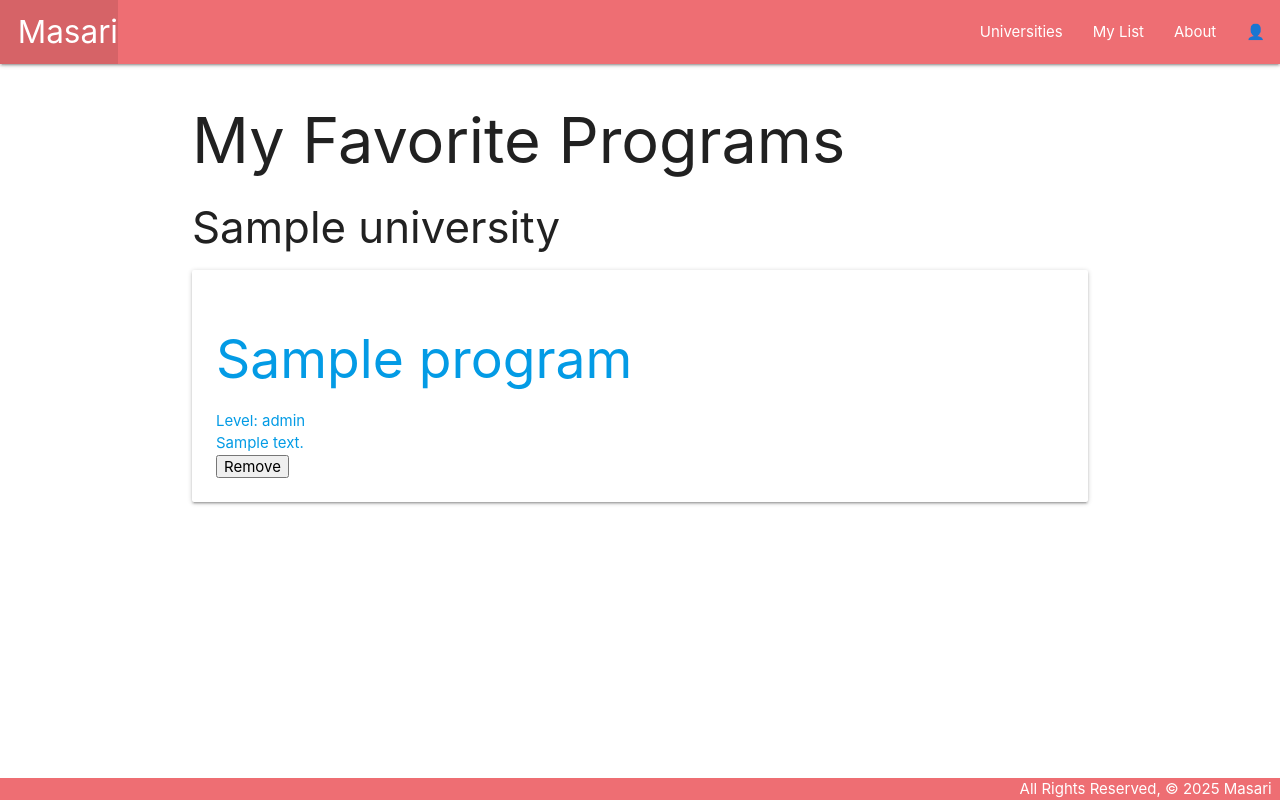
After one commit to NOORSALMAN25/MASARI, a Django app: page /favorites/ in a window 1280 px wide. The commit adds this page. Run offline with Django 5.2, Linux system fonts and the light colour scheme; a user stored in the database is signed in; tables that the repository leaves empty hold one stand-in row (values such as "Sample post").

Commit message:
favorite class, favorite program veiws, urls for favorite program, myList.html to show favorite programs

```diff
--- a/main_app/admin.py
+++ b/main_app/admin.py
@@ -1,7 +1,8 @@
 from django.contrib import admin
-from .models import University, Program
+from .models import University, Program, Favorite
 
 # Register your models here.
 
 admin.site.register(University)
 admin.site.register(Program)
+admin.site.register(Favorite)
--- a/main_app/models.py
+++ b/main_app/models.py
@@ -1,4 +1,6 @@
 from django.db import models
+from django.contrib.auth.models import User
+
 
 # Create your models here.
 
@@ -14,6 +16,7 @@ class University(models.Model):
     def __str__(self):
         return self.name
 
+
 class Program(models.Model):
     name = models.CharField(max_length=100)
     level = models.CharField(max_length=100)
@@ -23,7 +26,15 @@ class Program(models.Model):
     requirements = models.TextField()
     resources_link = models.TextField(max_length=300)
 
+    # 1-M uni-pro
     university = models.ForeignKey(University, on_delete=models.CASCADE)
+
+    # M-M
+    users_favorited = models.ManyToManyField(User, blank=True)
 
     def __str__(self):
         return self.name
+
+class Favorite(models.Model):
+    user = models.ForeignKey(User, on_delete=models.CASCADE)
+    program = models.ForeignKey(Program, on_delete=models.CASCADE)
--- a/main_app/templates/base.html
+++ b/main_app/templates/base.html
@@ -31,7 +31,7 @@
           <ul class="right">
             {% if user.is_authenticated%}
             <li><a href="{% url 'index' %}">Universities</a></li>
-            <li><a href="#">My List</a></li>
+            <li><a href="{% url 'favorites_list' %}">My List</a></li>
             <li><a href="{% url 'about' %}">About</a></li>
 
             <!-- profile icon -->
@@ -49,8 +49,9 @@
                 </li>
               </ul>
 
+              {% else %}
+            </li>
 
-            {% else %}
             <li><a href="{% url 'about' %}">About</a></li>
             {% endif %}
           </ul>
--- /dev/null
+++ b/main_app/templates/myList.html
@@ -0,0 +1,31 @@
+{% extends 'base.html' %}
+{% block content %}
+<div class="favorites-page">
+  <h1>My Favorite Programs</h1>
+  {% if favorite_programs %}
+    {% regroup favorite_programs by university as universities %}
+    {% for university in universities %}
+      <div>
+        <div><h3>{{ university.grouper.name }}</h3></div>
+        {% for program in university.list %}
+          <div class="card">
+            <a href="{% url 'program_detail' university_id=program.university.id program_id=program.id %}">
+              <div class="card-content">
+                <h2>{{ program.name }}</h2>
+                <p>Level: {{ program.level }}</p>
+                <p>{{ program.description }}</p>
+                <form action="{% url 'toggle_favorite_program' university_id=program.university.id program_id=program.id %}" method="POST">
+                  {% csrf_token %}
+                  <button type="submit">Remove</button>
+                </form>
+              </div>
+            </a>
+          </div>
+        {% endfor %}
+      </div>
+    {% endfor %}
+  {% else %}
+    <p>You have no favorite programs yet.</p>
+  {% endif %}
+</div>
+{% endblock %}
--- a/main_app/urls.py
+++ b/main_app/urls.py
@@ -13,6 +13,10 @@ path('universities/<int:university_id>/', views.universities_detail, name='detai
 
 path('universities/<int:university_id>/programs/<int:program_id>/', views.programs_detail, name='program_detail'),
 
+path('universities/<int:university_id>/programs/<int:program_id>/toggle_favorite/', views.favorite_program, name='toggle_favorite_program'),
+
+path('favorites/', views.favorites_list, name='favorites_list'),
+
 #signup
 path('accounts/signup/', views.signup, name='signup')
 ]
--- a/main_app/views.py
+++ b/main_app/views.py
@@ -8,7 +8,6 @@ from .models import University, Program
 
 
 # Create your views here.
-# @login_required(login_url='login')
 def home(request):
     return render(request , 'home.html')
 
@@ -40,6 +39,30 @@ def programs_detail(request,university_id, program_id):
     program = Program.objects.get(id=program_id , university_id=university_id)
     return render(request, 'programs/detail.html' , {'program': program})
 
+# favorite
+def favorite_program(request,university_id, program_id):
+    program_check = Program.objects.filter(id=program_id)
+
+    if program_check.exists():
+        program = Program.objects.get(id=program_id)
+
+        if request.user in program.users_favorited.all():
+            program.users_favorited.remove(request.user)
+        else:
+            program.users_favorited.add(request.user)
+
+        programs = Program.objects.filter(university_id=university_id)
+        university = program.university
+
+
+        return redirect('detail', university_id=university_id)
+
+
+def favorites_list(request):
+    favorite_programs = Program.objects.filter(users_favorited=request.user).order_by('university__name')
+    return render(request, 'myList.html', {'favorite_programs': favorite_programs})
+
+
 def signup(request):
     error_message = ""
     if request.method == 'POST':
```
Also changed, not shown: main_app/templates/universities/detail.html (+20 -6 lines).
